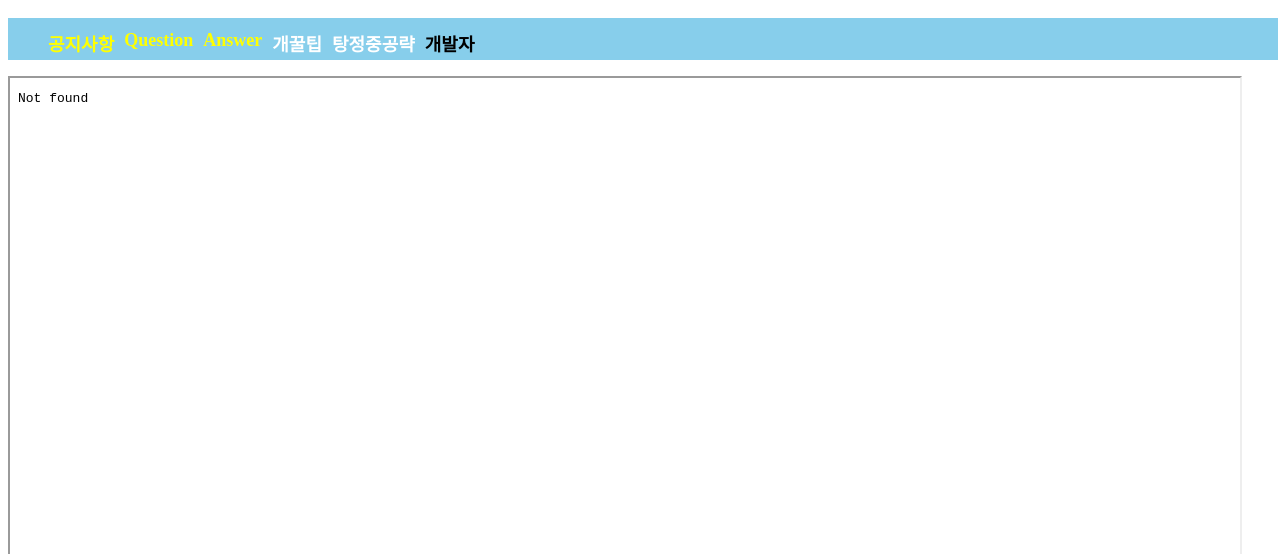
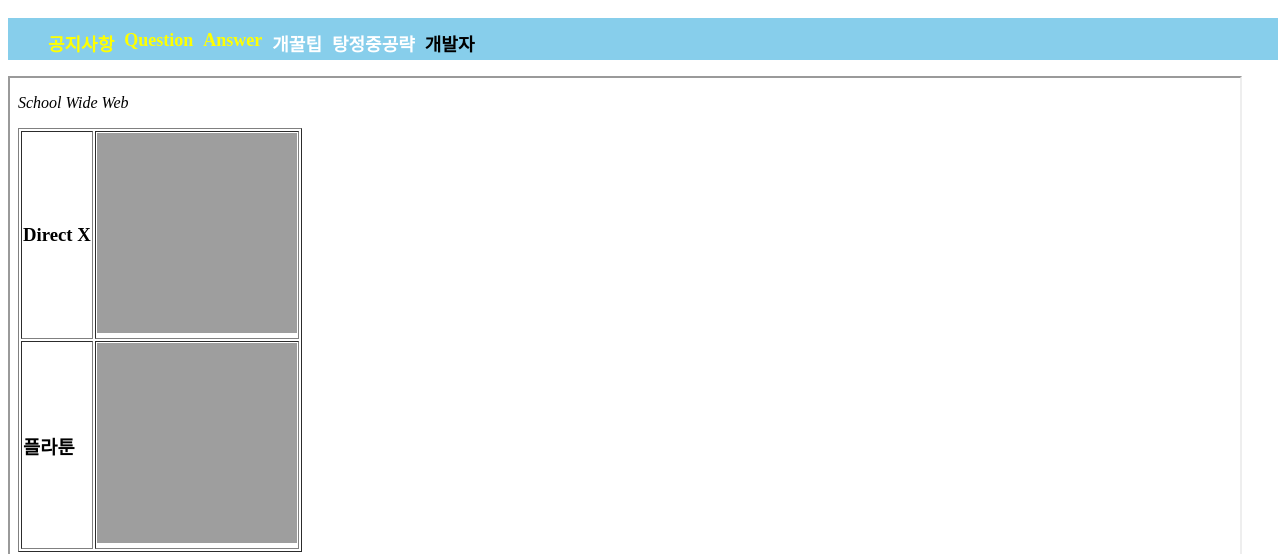
Before and after one commit to schoolww/www, a plain HTML site: page index.html in a window 1280 px wide. Shown: the part 264-818 px from the top of the page. Drawn offline with Linux system fonts and the light colour scheme.

Commit message:
Update and rename MainIndex.html to index.html

```diff
--- a/MainIndex.html
+++ b/index.html
@@ -24,7 +24,7 @@
     <li class="black" ><a href="#">개발자</a></li>
   </ul>
 
-  <iframe src="index.html" width="1230" height="600"></iframe>
+  <iframe src="download.html" width="1230" height="600"></iframe>
   <p>iframe예시입니다</p>
 
 </body>
```
